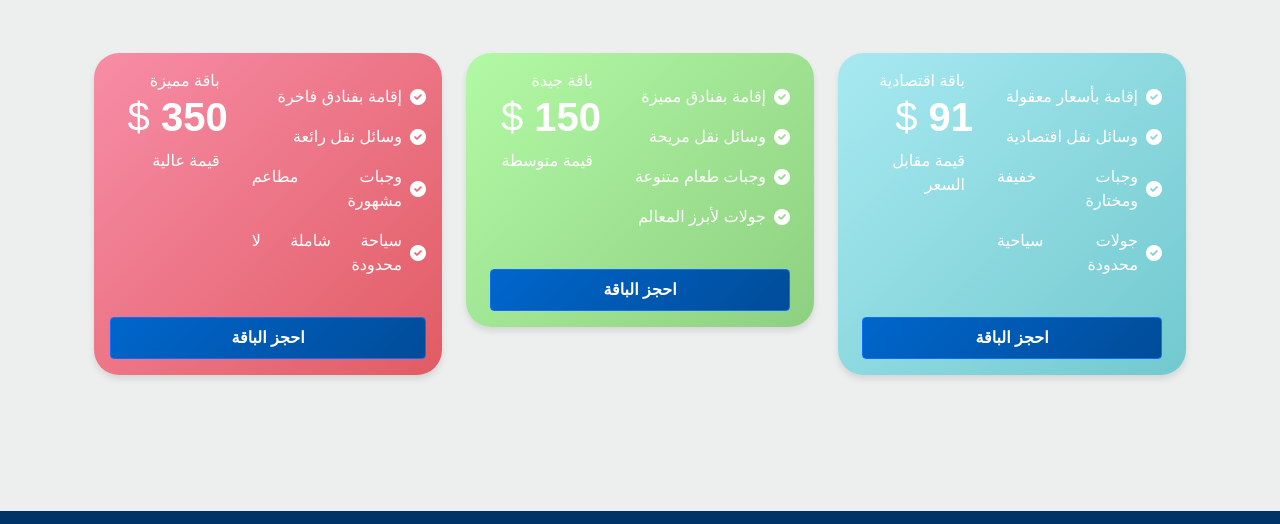
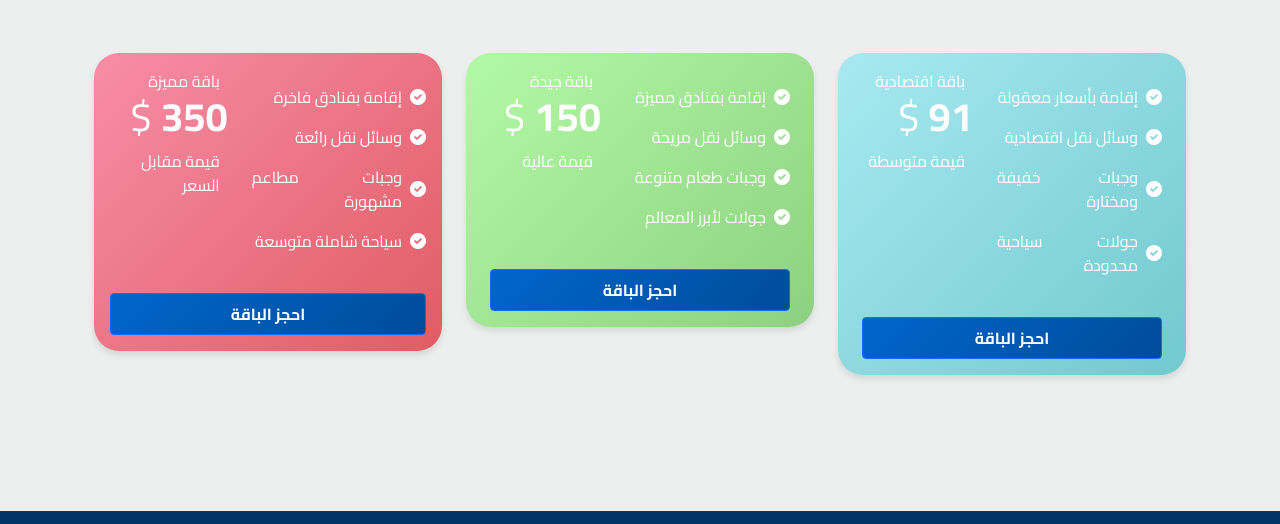
Before and after one commit to Khaled-alrefai/HoBooT, a plain HTML site: page Index.html in a window 1280 px wide. Shown: the part 1892-2416 px from the top of the page. Drawn offline with Linux system fonts and the light colour scheme; some icons are missing.

Commit message:
Update Index.html

```diff
--- a/Index.html
+++ b/Index.html
@@ -10,6 +10,11 @@
     <link rel="stylesheet" href="./bootstrap/bootstrap.min.css">
     <link href="https://cdnjs.cloudflare.com/ajax/libs/font-awesome/6.0.0-beta3/css/all.min.css" rel="stylesheet">
     <link href="https://cdnjs.cloudflare.com/ajax/libs/flag-icon-css/6.6.6/css/flag-icons.min.css" rel="stylesheet">
+    <link rel="preconnect" href="https://fonts.googleapis.com">
+    <link rel="preconnect" href="https://fonts.gstatic.com" crossorigin>
+    <link href="https://fonts.googleapis.com/css2?family=Cairo:wght@200..1000&display=swap" rel="stylesheet">
+    <link rel="icon" href="favicon.ico" type="image/ico">
+
 
 </head>
 
@@ -271,7 +276,7 @@
                                 </p>
                                 <h1>91 <Span><i class="fa-regular fa-dollar-sign"></i>
                                     </Span></h1>
-                                <p>قيمة مقابل السعر</p>
+                                <p>قيمة متوسطة</p>
                             </div>
                         </div>
                         <button class="btn btn-primary m-auto">احجز الباقة</button>
@@ -303,7 +308,7 @@
                                 <p>باقة جيدة</p>
                                 <h1>150 <Span><i class="fa-regular fa-dollar-sign"></i>
                                     </Span></h1>
-                                <p>قيمة متوسطة</p>
+                                <p>قيمة عالية</p>
                             </div>
                         </div>
                         <button class="btn btn-primary m-auto">احجز الباقة</button>
@@ -328,7 +333,7 @@
                                 </div>
                                 <div class="prp">
                                     <i class="fas fa-check-circle"></i> <!-- دائرة توثيق مملوءة -->
-                                    <p>سياحة شاملة لا محدودة</p>
+                                    <p>سياحة شاملة متوسعة</p>
                                 </div>
                             </div>
                             <div class="col-5">
@@ -336,7 +341,7 @@
                                 </p>
                                 <h1>350 <Span><i class="fa-regular fa-dollar-sign"></i>
                                     </Span></h1>
-                                <p>قيمة عالية</p>
+                                <p>قيمة مقابل السعر</p>
                             </div>
                         </div>
                         <button class="btn btn-primary m-auto">احجز الباقة</button>
```
